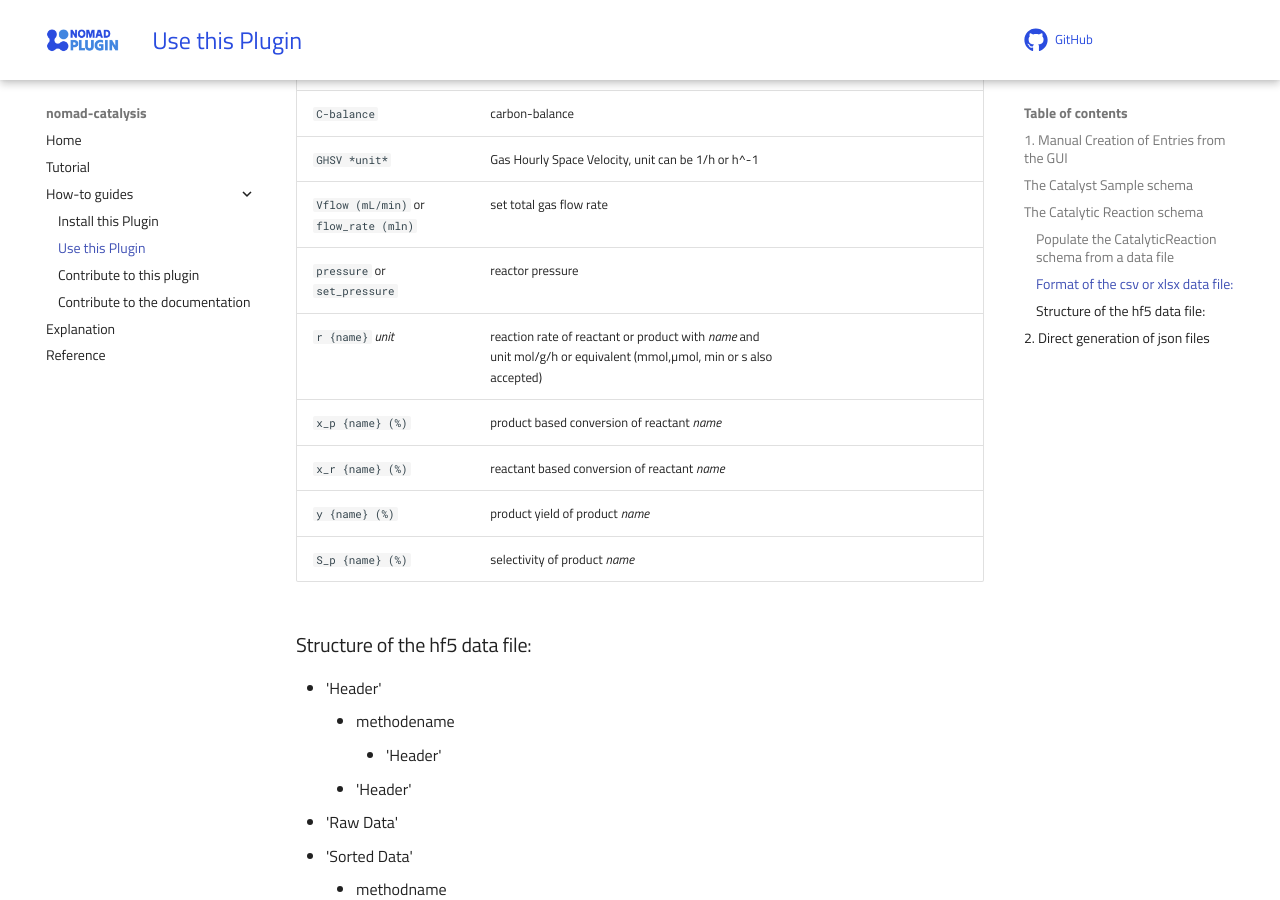
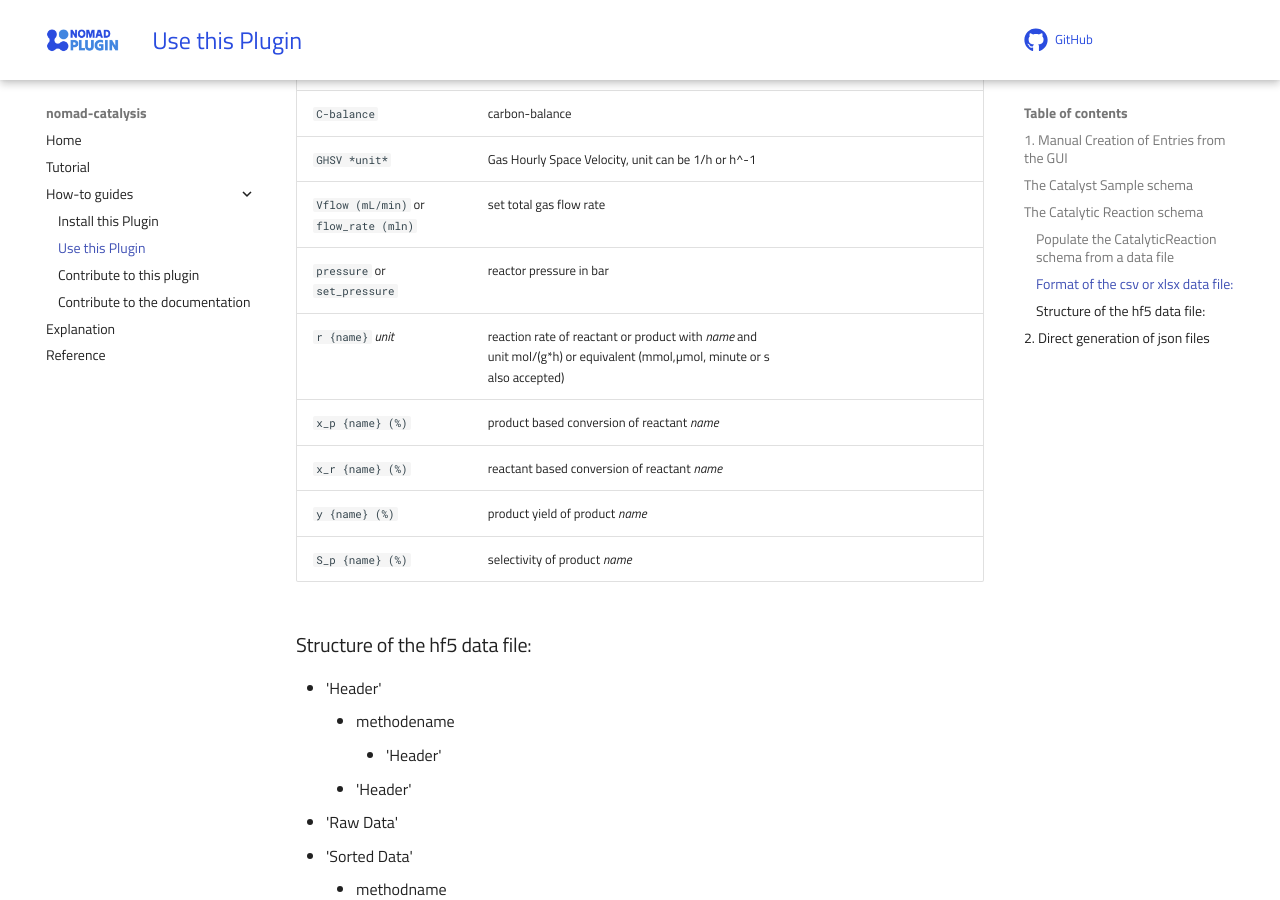
Before and after one commit to FAIRmat-NFDI/nomad-catalysis-plugin, an MkDocs documentation site: the page built from docs/how_to/use_this_plugin.md, in a window 1280 px wide and 900 px high, scrolled down 3723 px. Built offline with MkDocs 1.6.1 and Material for MkDocs 9.7.7, drawn with Linux system fonts in a browser that asks for light colours; comment, search, counter and statistics services are not loaded.

Commit message:
refactor unit recognition rate

```diff
--- a/docs/how_to/use_this_plugin.md
+++ b/docs/how_to/use_this_plugin.md
@@ -53,8 +53,8 @@ The following column headers will be recognized and mapped into the NOMAD schema
 | `C-balance` | carbon-balance| |
 | `GHSV *unit*`| Gas Hourly Space Velocity, unit can be 1/h or h^-1| |
 | `Vflow (mL/min)` or `flow_rate (mln)` | set total gas flow rate| |
-| `pressure` or `set_pressure` | reactor pressure | |
-| `r {name}` *unit* | reaction rate of reactant or product with *name* and unit mol/g/h or equivalent (mmol,µmol, min or s also accepted)| |
+| `pressure` or `set_pressure` | reactor pressure in bar| |
+| `r {name}` *unit* | reaction rate of reactant or product with *name* and unit mol/(g*h) or equivalent (mmol,µmol, minute or s also accepted)| |
 | `x_p {name} (%)` |product based conversion of reactant *name*| |
 | `x_r {name} (%)` |reactant based conversion of reactant *name*| |
 | `y {name} (%)` |product yield of product *name*| |
```
Also changed, not shown: 1 other file.
